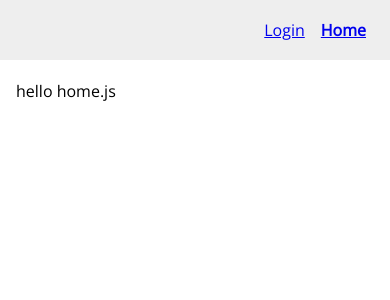
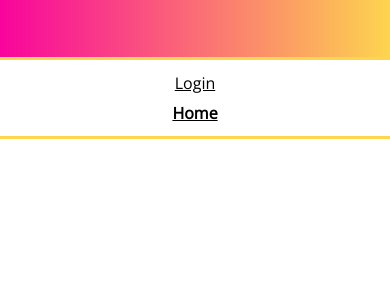
Before and after one commit to oanskyy/react-styled-components, a React (Create React App) app: page / in a window 390 px wide. Shown: the top 300 px of the page. Built offline with nearby package versions, Linux system fonts and the light colour scheme.

Commit message:
Add tablet+ media query

```diff
--- a/src/components/common/Header.js
+++ b/src/components/common/Header.js
@@ -10,19 +10,32 @@
     position: fixed;
     top: 0;
     padding: 0 16px;
-    background-color: #eee;
+    background-image: linear-gradient(to right, #f8049c, #fdd54f);
+    border-bottom: 3px solid #fdd54f;
 `
 
 const Menu = styled.nav`
-    display: flex;
-    position: relative;
-    width: initial;
-    border-bottom: none;
-    margin: auto 0 auto auto;
+    display: block;
     font-family: 'Open Sans';
-    background: none;
-    left: initial;
-    top: initial;
+    position: absolute;
+    width: 100%;
+    top: 60px;
+    left: 0;
+    padding: 8px;
+    box-sizing: border-box;
+    border-bottom: 3px solid #fdd54f;
+    background: #fff;
+
+    @media(min-width: 768px) {
+        display: flex;
+        background: none;
+        left: initial;
+        top: initial;
+        position: relative;
+        width: initial;
+        border-bottom: none;
+        margin: auto 0 auto auto;
+    }
 `
 const Link = ({isActive, children, ...props}) => {
     return (
@@ -40,7 +53,8 @@
     box-sizing: border-box;
     margin: auto 0;
     font-weight: ${p => p.isActive ? 'bold' : 'normal'};
-    color: ${p => p.theme.bodyFontColor};
+    /* color: ${p => p.theme.bodyFontColor}; */
+    color: black;
 `
 
 
```
